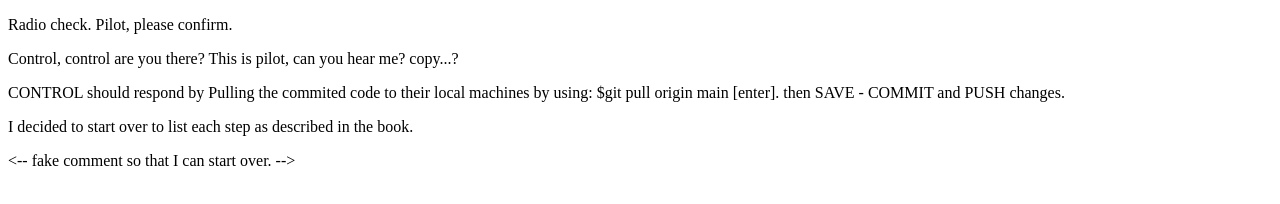
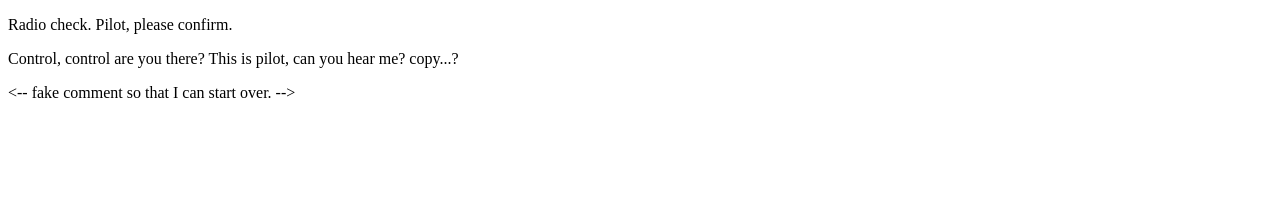
Before and after one commit to dev-elements/communication-log, a plain HTML site: page index.html in a window 1280 px wide. Drawn offline with Linux system fonts and the light colour scheme.

Commit message:
deleted unneeded code

```diff
--- a/index.html
+++ b/index.html
@@ -3,12 +3,7 @@
     <body>
         <p>Radio check. Pilot, please confirm.</p>
         <p>Control, control are you there? This is pilot, can you hear me? copy...?</p>
-        <p>CONTROL should respond by Pulling the commited code to their local
-            machines by using: $git pull origin main [enter].
 
-                    then SAVE - COMMIT and PUSH changes.</p>
-                    <p> I decided to start over to list
-                    each step as described in the book.</p>
 
 <-- fake comment so that I can start over. --> <!-- forgot the exclimation mark, lol.-->
 
```
